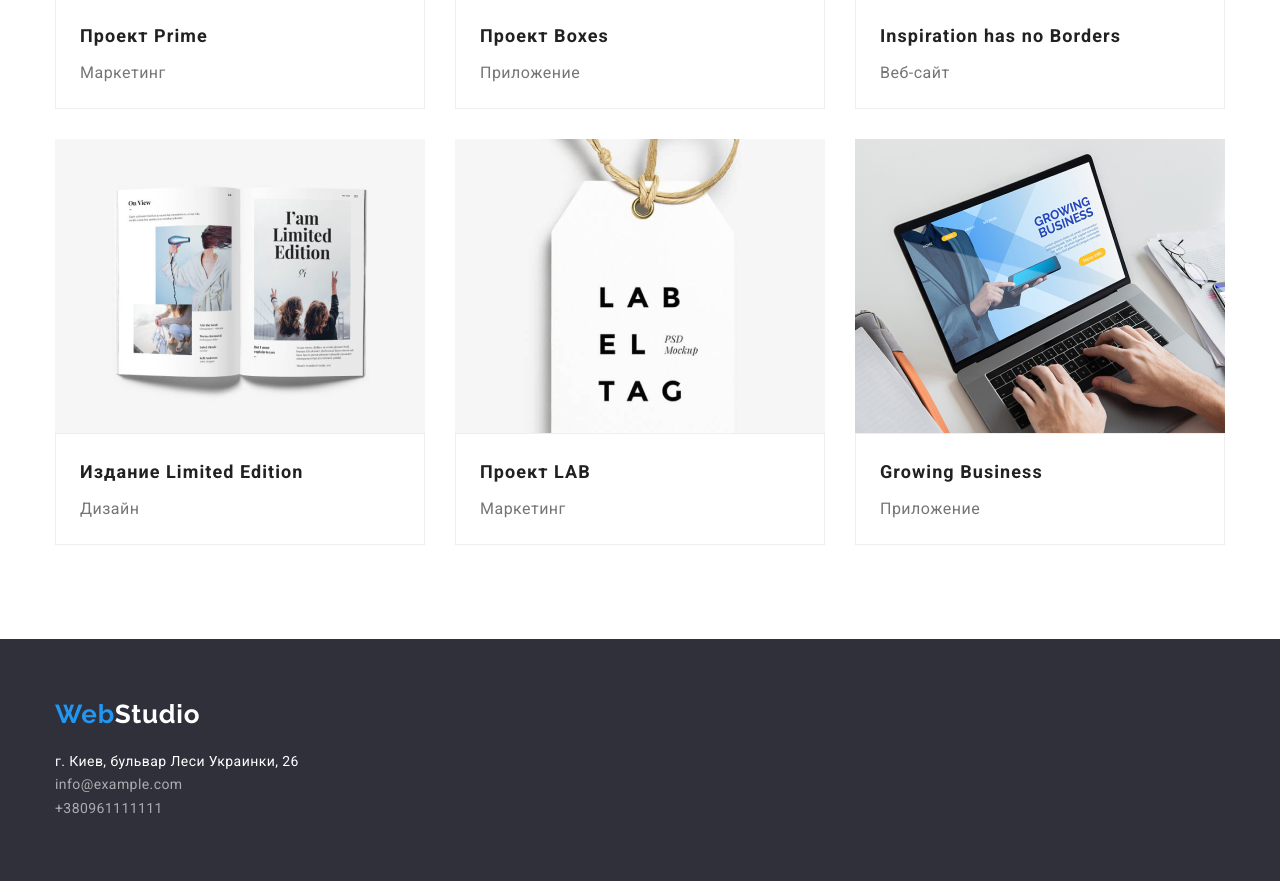
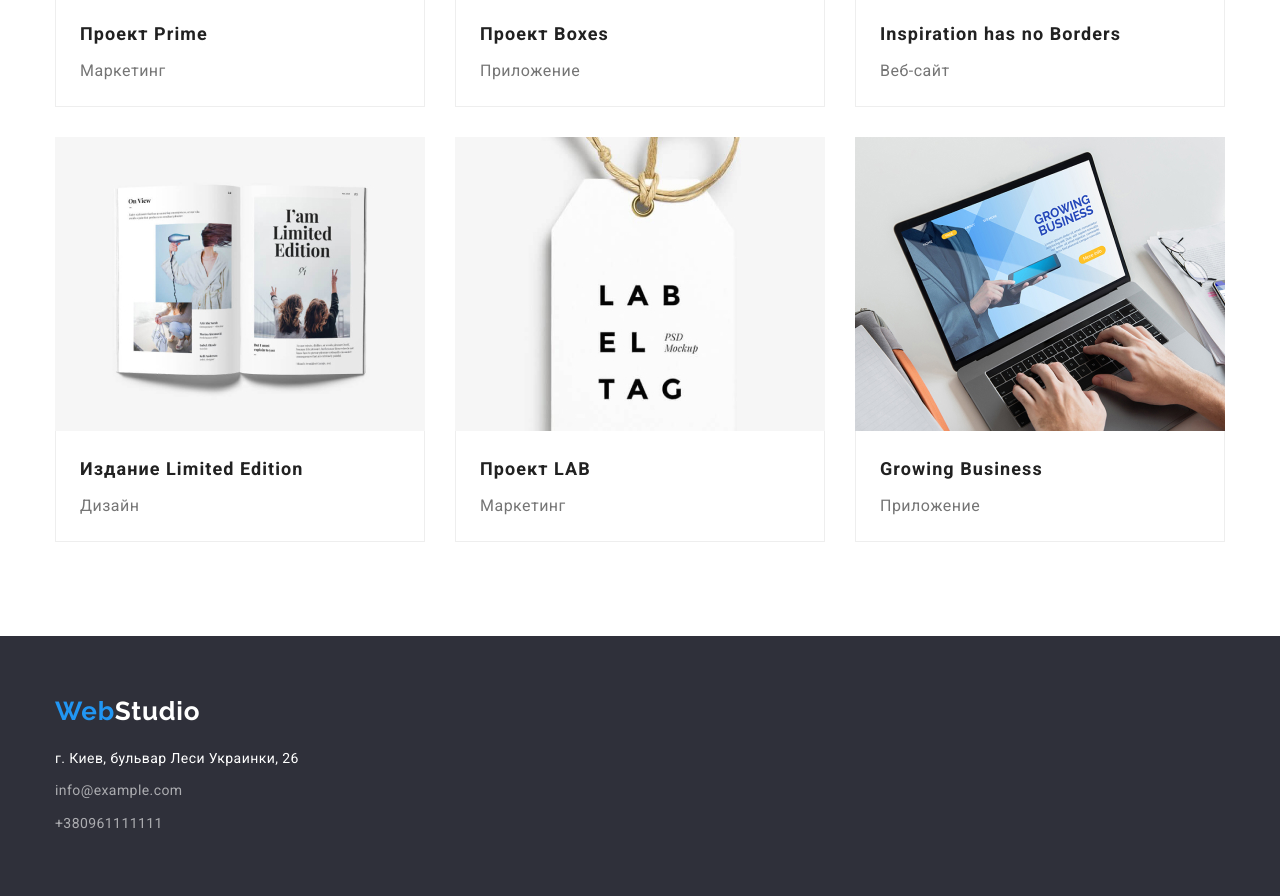
Before and after one commit to DeepITHouse/goit-markup-hw-03, a plain HTML site: page portfolio.html in a window 1280 px wide. Shown: the part 996-1892 px from the top of the page. Drawn offline with nearby package versions, Linux system fonts and the light colour scheme.

Commit message:
Remarks changed

```diff
--- a/css/styles.css
+++ b/css/styles.css
@@ -34,6 +34,10 @@ body{
 button{
     cursor: pointer;
     font-family: inherit;
+}
+
+img{
+    display: block;
 }
 
 address{
@@ -76,9 +80,12 @@ address{
 
 /* ------Header/Logo------ */
 
+.header{
+    border-bottom: 1px solid #ECECEC;
+    background-color: var(--white-text-color);
+}
+
 .header-container{
-    background-color: var(--white-text-color);
-    border-bottom: 1px solid #ECECEC;
     align-items: center;
     display: flex;
 }
@@ -298,7 +305,9 @@ address{
 
 .poster{
     padding: 20px 24px;
-    border: 1px solid #EEEEEE;
+    border-right: 1px solid #EEEEEE;
+    border-bottom: 1px solid #EEEEEE;
+    border-left: 1px solid #EEEEEE;
 }
 
 .gallery-list h2{
@@ -307,9 +316,6 @@ address{
     font-size: 18px;
     line-height: 2;
     letter-spacing: 0.06em;
-}
-
-.gallery-list h2:not(:last-child){
     margin-bottom: 4px;
 }
 
@@ -342,8 +348,11 @@ address{
 }
 
 .wwd-item{
+    text-align: center;
+}
+
+.wwd-item:not(:last-child){
     margin-right: 30px;
-    text-align: center;
 }
 
 /*------ Team ------*/
@@ -408,10 +417,8 @@ address{
 
 .footer{
     background-color: var(--bg-dark-color);
-}
-
-.footer-container{
-    display: block;
+    padding-top: 60px;
+    padding-bottom: 60px;
 }
 
 .footer-logo{
@@ -422,7 +429,6 @@ address{
     line-height: 1.19;
     letter-spacing: 0.03em;
     display: inline-block;
-    padding-top: 60px;
     padding-bottom: 20px;
 }
 
@@ -433,6 +439,10 @@ address{
     line-height: 1.71;
     letter-spacing: 0.03em;
     padding-bottom: 9px;
+}
+
+.footer-contacts:not(:last-child){
+    margin-bottom: 9px;
 }
 
 .footer-mail{
@@ -451,5 +461,4 @@ address{
     line-height: 1.71;
     letter-spacing: 0.03em;
     display: inline-block;
-    padding-bottom: 60px;
 }
--- a/portfolio.html
+++ b/portfolio.html
@@ -22,7 +22,7 @@
   </head>
   <body>
     <!-- Header -->
-    <header>
+    <header class="header">
       <div class="header-container container">
         <nav class="nav-site">
           <a href="./index.html" class="header-logo link">
@@ -90,11 +90,11 @@
                   alt="Технокряк"
                   width="370" height="294"
                 />
-              </a>
               <div class="poster">
               <h2 class="techo-title">Технокряк</h2>
               <p class="techno-text">Веб-сайт</p>
               </div>
+              </a>
             </li>
             <li class="gallery-item">
               <a class="poster-img link" href="#"
@@ -103,11 +103,11 @@
                   alt="Постер New Orlean vs Golden Star"
                   width="370" height="294"
                 />
-              </a>
               <div class="poster">
                 <h2 class="poster-title">Постер New Orlean vs Golden Star</h2>
                 <p class="poster-text">Дизайн</p>
               </div>
+              </a>
             </li>
             <li class="gallery-item">
               <a class="rest-img link" href="#"
@@ -116,11 +116,11 @@
                   alt="Ресторан Seafood"
                   width="370" height="294"
                 />
-              </a>
               <div class="poster">
                 <h2 class="rest-title">Ресторан Seafood</h2>
                 <p class="rest-text">Приложение</p>
               </div>
+              </a>
             </li>
             <li class="gallery-item">
               <a class="project-img link" href="#"
@@ -129,11 +129,11 @@
                   alt="Проект Prime"
                   width="370" height="294"
                 />
-              </a>
               <div class="poster">
                 <h2 class="project-title">Проект Prime</h2>
                 <p class="project-text">Маркетинг</p>
               </div>
+              </a>
             </li>
             <li class="gallery-item">
               <a class="boxes-img link" href="#"
@@ -142,63 +142,63 @@
                   alt="Проект Boxes"
                   width="370" height="294"
                 />
-              </a>
               <div class="poster">
                 <h2 class="boxes-title">Проект Boxes</h2>
                 <p class="boxes-text">Приложение</p>
               </div>
+              </a>
             </li>
             <li class="gallery-item">
-              <a href="#"
+              <a class="link" href="#"
                 ><img class="gallery-pic"
                   src="./Img.hw/inspiration.jpg"
                   alt="Inspiration has no Borders"
                   width="370" height="294"
                 />
-              </a>
               <div class="poster">
                 <h2 class="inspiration-title">Inspiration has no Borders</h2>
                 <p class="ispiration-text">Веб-сайт</p>
               </div>
+              </a>
             </li>
             <li class="gallery-item">
-              <a href="#"
+              <a class="link" href="#"
                 ><img class="gallery-pic"
                   src="./Img.hw/limited.jpg"
                   alt="Издание Limited Edition"
                   width="370" height="294"
                 />
-              </a>
               <div class="poster">
                 <h2 class="edition-title">Издание Limited Edition</h2>
                 <p class="editional-text">Дизайн</p>
               </div>
+              </a>
             </li>
             <li class="gallery-item">
-              <a href="#"
+              <a class="link" href="#"
                 ><img class="gallery-pic"
                   src="./Img.hw/lab.jpg"
                   alt="Проект LAB"
                   width="370" height="294"
                 />
-              </a>
               <div class="poster">
                 <h2 class="lab-title">Проект LAB</h2>
                 <p class="lab-text">Маркетинг</p>
               </div>
+              </a>
             </li>
             <li class="gallery-item">
-              <a href="#"
+              <a class="link" href="#"
                 ><img class="gallery-pic"
                   src="./Img.hw/business.jpg"
                   alt="Growing Business"
                   width="370" height="294"
                 />
-              </a>
               <div class="poster">
                 <h2 class="business-title">Growing Business</h2>
                 <p class="business-text">Приложение</p>
               </div>
+              </a>
             </li>
           </ul>
         </div>
@@ -212,7 +212,7 @@
           </a>
         <address>
           <ul>
-            <li class="style list">
+            <li class="footer-contacts list">
               <a
                 class="adress link"
                 href="https://bit.ly/3pXMvUd"
@@ -221,12 +221,12 @@
                 >г. Киев, бульвар Леси Украинки, 26
               </a>
             </li>
-            <li class="style list">
+            <li class="footer-contacts list">
               <a class="footer-mail link" href="mailto:info@example.com"
                 >info@example.com</a
               >
             </li>
-            <li class="style list">
+            <li class="footer-contacts list">
               <a class="footer-tel link" href="tel:+380961111111"
                 >+380961111111</a
               >
```
Also changed, not shown: index.html (+4 -4 lines).
